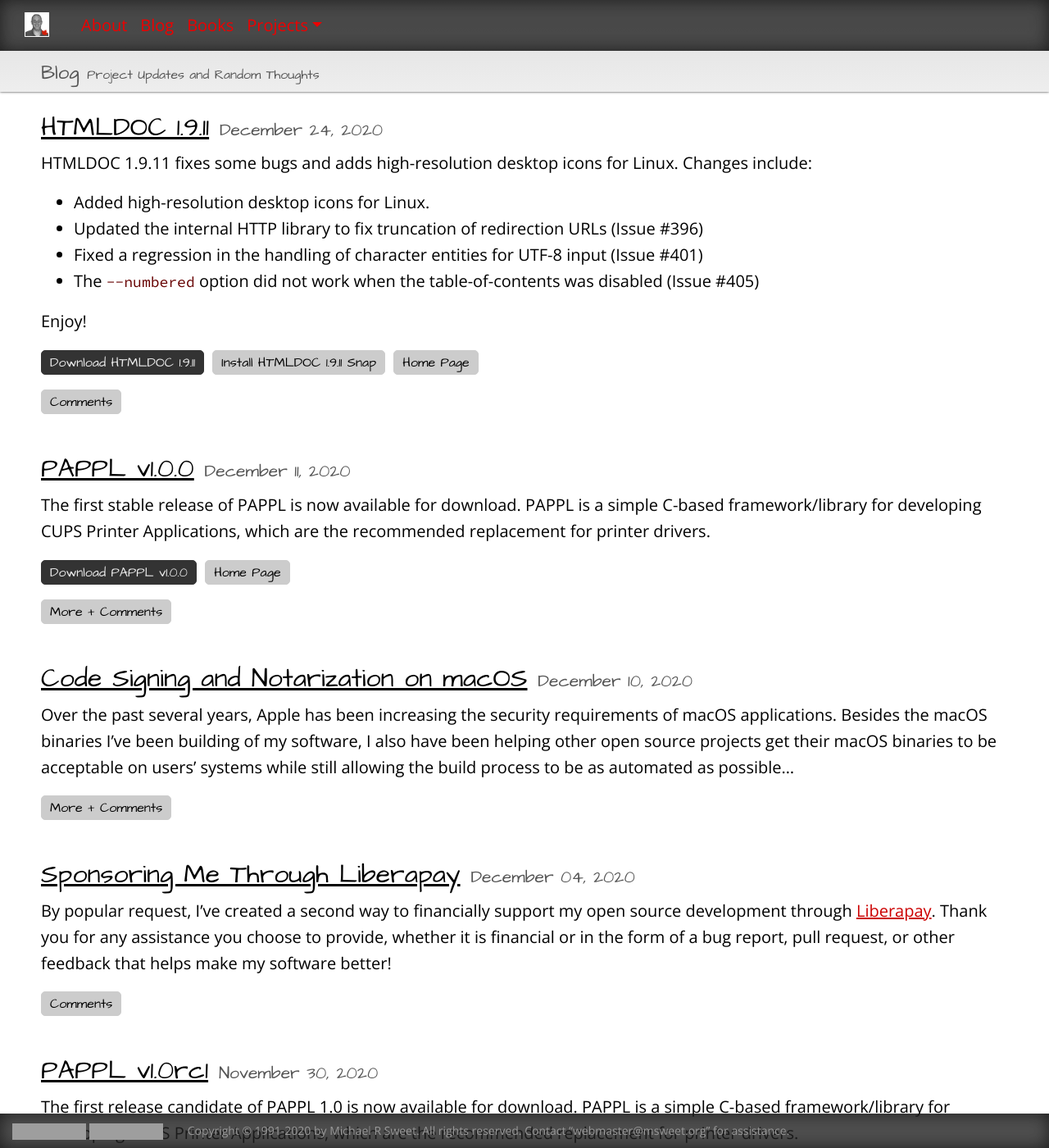
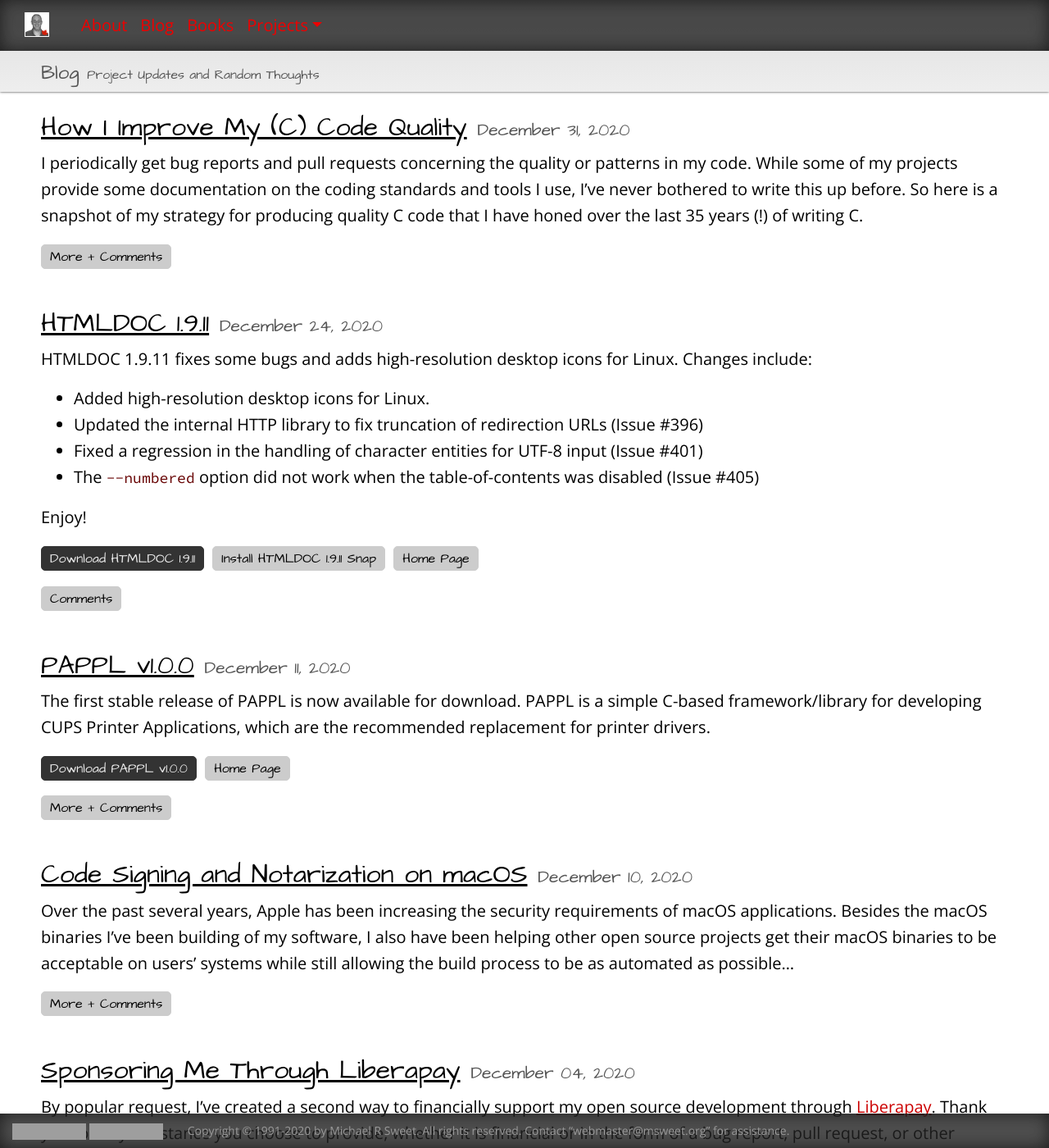
Before and after one commit to michaelrsweet/michaelrsweet.github.com, a Jekyll site: the page built from blog.html, in a window 1280 px wide and 1400 px high. Shown: the whole window at 82% size. Built offline with Jekyll 4.4.1, drawn with Linux system fonts in a browser that asks for light colours; some of the changed lines change nothing that is shown; grey boxes are pictures that could not be loaded.

Commit message:
Last 2020 article.
Table CSS updates.

````diff
--- /dev/null
+++ b/_posts/2020-12-31-how-i-improve-my-c-code-quality.md
@@ -0,0 +1,351 @@
+---
+title: How I Improve My (C) Code Quality
+category: website
+layout: post
+permalink: /blog/:year-:month-:day-:title.html
+excerpt_separator: <!--more-->
+comments: true
+commentform: true
+---
+
+I periodically get bug reports and pull requests concerning the quality or
+patterns in my code.  While some of my projects provide some documentation on
+the coding standards and tools I use, I've never bothered to write this up
+before.  So here is a snapshot of my strategy for producing quality C code that
+I have honed over the last 35 years (!) of writing C.
+
+<!--more-->
+
+Documentation and Style
+=======================
+
+I know plenty of programmers who think that documentation is not their job, that
+"comments are for wusses", that hard-to-read code is job security, or that "I
+don't have enough time to write documentation". I personally think those
+attitudes are the number one problem with most coding today.
+
+Consider the following two code examples - the first provides no clue about the
+purpose of the function, arguments, or variables and would be difficult to
+maintain while the second makes everything obvious from the naming. The names of
+functions, structures, etc. should be obvious so that other code that calls them
+is easier to follow as well. Imagine looking at another function in your program
+that calls `a(1,10);` and wondering what the heck *that* does!
+
+There are also differences in formatting between the two examples that help with
+the readability and maintenance of the code. I'm not going to advocate for a
+particular coding style, and the second example isn't even the one *I* use. The important thing is to choose a style that works for you and be consistent!
+Remember, even if *you* are the only person that will be maintaining the code,
+you will still need to remember what the heck you were doing in one, two, or
+ten years!
+
+*"Bad" Code Example:*
+
+```c
+void a(int b, int c){
+int q; char qq[100];
+for (q=b;q<=c;q++){snprintf(qq,sizeof(qq),"%d",q);puts(qq);}
+}
+```
+
+*"Good" Code Example:*
+
+```c
+// Print a list of numbers from "first" to "last"
+void
+print_numbers(
+    int first,       // First number
+    int last)        // Last number
+{
+    int number;      // Current number
+    char text[100];  // Number as a string
+
+    // Loop through the number
+    for (number = first; number <= last; number ++)
+    {
+        // Format and print the number on a line
+        snprintf(text, sizeof(text), "%d", number);
+        puts(text);
+    }
+}
+```
+
+
+Code Quality Tools
+==================
+
+There are a lot of tools available that help you write better code.  The
+following is far from a definitive list but represents what I have incorporated
+into my own projects.
+
+
+Compiler Features
+-----------------
+
+Most compilers provide helpful warnings about problems in your code.
+[Clang][CLANG] and [GCC][GCC] both support `-Wall` to enable a lot of common
+warnings, `-Wextra` to enable less common warnings, `-Wxxx` to enable warning
+"xxx", and `-Wno-xxx` to disable a warning that isn't useful in your code. I usually stick to `-Wall -Wunused` (all common plus unused function arguments)
+and sometimes add `-Wno-format-truncation` (GCC only) which warns about the
+`snprintf` output buffer not being large enough for a corresponding "%s" in the
+format string.  The `-Werror` option can be used to turn warnings into errors,
+but I only add it in "maintainer" mode so that random new warnings or system
+header variations don't derail people using my code.
+
+For normal development I use the `-Os` option to include optimizations that do
+not affect debugging or size and `-g` to include debugging symbols.  You can use
+`-O0` to disable optimizations, but in my experience that can hide issues that
+only show up when the code optimizer is enabled or create issues that the
+optimizer fixes for you.
+
+For release builds, I find `-Os` is still usually the best. Some code benefits
+from the additional optimizations provided by `-O2` (mainly expansion of inline
+functions) or `-O3` which does more execution modeling, loop unrolling, and code
+cloning to reduce branching delays.
+
+> If you are using [MS Visual C][MSVC], it uses `/Wall` to enable all its
+> warnings and `/wd xxx` to disable specific ones. `/WX` turns warnings into
+> errors. `/Os` is the equivalent of GCC's `-Os` while `/Ot` roughly corresponds
+> to `-O2`. Debugging is enabled with `/Zi`.  Most often I'm just letting the
+> Visual Studio defaults for the Debug and Release targets get used since these
+> options have changed over the years...
+
+[CLANG]: https://clang.llvm.org/docs
+[GCC]: https://gcc.gnu.org/onlinedocs/gcc-10.2.0/gcc
+[MSVC]: https://docs.microsoft.com/en-us/cpp/build/reference/compiler-options-listed-by-category?view=msvc-160
+
+
+Dynamic Code Analysis
+---------------------
+
+Dynamic code analysis tools work on your running programs and typically involve
+a steep processing and/or memory penalty.  I've been using dynamic code analysis
+tools for much of my career.  First was a product called Rational Purify that
+helped you find memory access issues, but alas Rational was eventually bought up
+by IBM and Purify appears to have been discontinued.
+
+[Valgrind][VALGRIND] replaced Purify for me. Valgrind basically simulates the
+host processor to run your code, tracks all memory usage, and validates all
+arguments passed to system calls and library functions. Valgrind just runs your
+compiled program (nothing needs to change for your compiler or linker options),
+and uses debug symbols to provide backtraces when an error occurs.
+
+I used Valgrind extensively when developing and testing CUPS and HTMLDOC, and
+still run it from time to time on my other software when a hard-to-time problem
+gets reported.  That said, you can expect a 10x performance hit (or more) and
+increased memory usage, and I've brought my development machine to its knees
+more than once when doing a big test!
+
+> While I worked at Apple, I did some contributions to Valgrind to keep the
+> macOS support up-to-date. Unfortunately, starting with macOS 10.13 Apple
+> added system integrity features (mandatory code signing, library validation,
+> and secure runtime checks) that make it impossible to run Valgrind on current
+> macOS releases. Since most of my code is cross-platform, I still use it from
+> time to time on Linux, but it is no longer part of my macOS test suites.
+
+A more recent, lighter-weight tool called [Address Sanitizer][ASAN] is supported
+by recent versions of both GCC and Clang on macOS and Linux. The address
+sanitizer checks for memory errors and leaks. Unlike Valgrind, you can't use
+Address Sanitizer with an existing executable.  Instead, you add the
+`-fsanitize=address` option to your compiler and linker options to build
+Address Sanitizer into your program, and every run of the program is a run of
+the Address Sanitizer.
+
+The `ASAN_OPTIONS` environment variable can be used to specify testing options.
+I always set it to `leak_check_at_exit=false` to suppress the inevitable "you
+didn't free everything before exiting" error, since unconditionally freeing
+everything you've allocated doesn't usually make sense.
+
+[ASAN]: https://clang.llvm.org/docs/AddressSanitizer.html
+[VALGRIND]: https://www.valgrind.org
+
+
+Static Code Analysis
+--------------------
+
+Static code analysis tools work on your source code and have no impact on your
+code's execution speed or memory usage. Each tool has its strengths and
+weaknesses, and a common complaint is that they are not always smart enough to
+see logical connections. For example, the following (convoluted) example will
+trip up most source code analyzers with an error about "copy" not being
+initialized in the calls to `puts` and `free`:
+
+```c
+// Print a string in a convoluted way
+void
+print_string(char *s) { // String
+    bool ok = false;    // Did we have a string to copy?
+    char *copy;         // Copy of string
+
+    if (s != NULL) {
+        // Have a string, make a copy
+        copy = strdup(s);
+        ok   = copy != NULL;
+    }
+
+    if (ok) {
+        puts(copy);
+        free(copy);
+    }
+}
+```
+
+That said, there are a few tools that I use extensively in my projects, and
+most of them are open source or free to use for open source projects:
+
+- The [Clang Static Analyzer][CLANG-ANALYZER] is probably the fastest of the
+  current static analysis tools and is part of the Clang compiler and Apple's
+  Xcode IDE (`CMD+SHIFT+B`). I also enable the "shallow" analysis mode for
+  regular macOS builds to catch coding errors that the normal warnings miss.
+
+- [Cppcheck][CPPCHECK] is an open source analyzer that offers "add-ons" that
+  scan for a variety of things including common CERT vulnerabilities and
+  [MISRA C][MISRA-C] conformance. I find the MISRA C code "standard" to be a
+  joke (among other things it says you can't do pointer arithmetic or have a
+  loop with multiple variables) but the CERT checks are top-notch.
+
+- [LGTM][LGTM] is an open source code scanning service that is integrated with
+  many of the source code hosting companies. Some of its checks yield a lot of
+  false positives, but all of my C projects are setup to use it and you can
+  exclude certain checks as needed. One weakness is that LGTM does not support
+  forks of projects, and while I generally agree with their rationale that most
+  forks are mirrors of the parent repository, there should be a way to specify
+  that your fork is different (e.g. OpenPrinting's CUPS repository...)
+
+[CodeQL][CODEQL] is another open source scanning service (from the same people
+that do LGTM) that brings in additional third-party scanning tools like
+Cppcheck. I've tried using it since it offers Github integration, however the
+documentation is poor and there does not seem to be a way to suppress things
+like Cppcheck's MISRA conformance add-on, quickly yielding thousands of issues
+in the Github dashboard with no way to resolve them. I'm hoping this will change
+in 2021, but we'll see...
+
+[Coverity][COVERITY] is a closed-source scanning tool that offers free code
+scanning for open source projects. I've used it for CUPS in the past, and they
+provide a convenient web dashboard for reviewing reports and excluding false
+positives in each of your projects.
+
+I've recently started looking at a more advanced tool called [Frama-C][FRAMA-C].
+It looks like it will be able to do even more in depth scanning and logical
+analysis, once I figure out how to use it. :)
+
+[CLANG-ANALYZER]: https://clang-analyzer.llvm.org
+[CODEQL]: https://semmle.com/codeql
+[COVERITY]: https://scan.coverity.com
+[CPPCHECK]: http://cppcheck.sourceforge.net
+[FRAMA-C]: https://frama-c.com
+[LGTM]: https://lgtm.com
+[MISRA-C]: https://en.wikipedia.org/wiki/MISRA_C
+
+
+Continuous Integration, Unit Tests, and Test Suites
+---------------------------------------------------
+
+Many of the static analysis tools in the previous section are actually part of
+a continuous integration service integrated with Github.  Continuous integration
+refers to automated builds of every commit and pull request to your code
+repository. The most basic solutions provide you with the answer to "will it
+build" for the platform(s) they support. Most also allow you to run unit tests
+and test suites after the build, providing a powerful way to sanity-check your
+software on a regular basis.  I regularly use [Travis CI][TRAVIS-CI] for Linux
+and macOS testing and [AppVeyor][APPVEYOR] for Windows testing (it also now
+supports Linux and macOS, but I'm not using that functionality).
+
+To go beyond "will it compile" you need to write unit tests and/or test suites
+to verify your code. There are a lot of unit test frameworks to choose from, but
+you can also roll your own (which is what I generally do) if those frameworks
+don't align with your needs. Some frameworks can help you track your code
+coverage, while others just automate the reporting of test results. The key is
+to ensure that you are testing as many of the features or APIs in your software
+as you can, and to report failures as clearly as possible so you can more easily
+fix problems that crop up.
+
+To integrate your unit tests into a continuous integration service, add a target
+to your project that builds and runs them. The "standard" for makefile-based
+projects is to support a "test" target, which Travis CI (at least) will use to
+run the tests in a Docker container after a successful build.
+
+[APPVEYOR]: https://www.appveyor.com
+[TRAVIS-CI]: https://www.travis-ci.com
+
+
+Setting Priorities
+==================
+
+When developing open source software, I have met contributors with wildly
+different priorities than my own. Mostly these differences concern new features
+or changes in behavior, but sometimes I meet people concerned with coding
+practices, optimization, and/or standards conformance.
+
+
+Avoid Over Optimization
+-----------------------
+
+I'm a strong believer in focusing my optimization efforts on the 10% of code
+that yields 90% of the performance improvement. If one function is responsible
+for a significant amount of execution time or memory use, and if there is an
+obvious way to noticeably improve performance or memory use, then absolutely do
+that optimization. Eeking another 1% improvement is usually not necessary or
+useful, and often yields harder-to-maintain code.
+
+
+Avoid "New" Language Features
+-----------------------------
+
+Most open source software is not built using the latest compilers or libraries.
+In particular, Linux-based systems often provide a wide range of options, with
+server-focused distributions shipping with (in some cases) decades-old tools.
+
+My CUPS software *still* follows the C89 standard in order to compile on old
+commercial UNIX platforms, and I avoid C11 APIs like `fopen_s` and `thrd_create`
+since they are not widely supported even today. But C99 seems to be well
+supported and that is what my new software follows.
+
+> I'm not going to make any C++ recommendations.  I stopped doing new C++
+> development years ago because STL and name mangling changes have made it
+> incredibly difficult to ship binaries of C++ software.
+
+
+Avoid Freeing Allocated Memory on Exit
+--------------------------------------
+
+Some tools and standards advocate freeing all memory you allocate before you
+exit your program. In the days before virtual memory, preemptive multitasking,
+and modern operating systems, this advice was sound - if you didn't free
+everything then eventually your system would run out of free memory and you'd
+either crash or be forced to reboot. Even today, if you are using a barebones
+embedded OS then you absolutely need to tightly manage your memory.
+
+But for any development for a modern OS, freeing/deleting objects for the sake
+of returning memory to the operating system is 100% totally unnecessary. As
+soon as your process is "reaped", all the memory that was allocated to the
+process goes right back to the OS and is available for use again. All that
+freeing memory will do is consume processor time and delay the exit of your
+process.
+
+
+Ignoring Return Values
+----------------------
+
+Some tools and standards complain when you ignore the return values of
+functions. In my experience, these warnings are appropriate less than half the
+time. For example, the `unlink` system call returns the usual `0` on success
+and `-1` on failure, with the possible `errno` values indicating why the file
+could not be removed. If I am writing a program whose sole purpose is to
+delete files and it is important for me to know and/or report any failures, then
+my code will absolutely check the return value. But if I am just removing a
+temporary file my program created and that fails (perhaps because the file has
+already been deleted), it is less important that I check the return value -
+especially when there is nothing I can do to correct the problem.
+
+When the return value is important and there is something I can do about it, I
+check the return value. If it is not important or I can't do anything about it,
+I ignore it.
+
+
+Using "goto"
+------------
+
+Some language purists insist that `goto` should be removed from the C language.
+While I generally avoid using `goto`, there is one scenario where its use is
+justified: function exit points. By consolidating the clean up code in
+one place you make the code smaller, more readable, and more maintainable.
--- a/css/michaelrsweet.css
+++ b/css/michaelrsweet.css
@@ -368,7 +368,7 @@
   text-align: left;
 }
 
-table.standard {
+table, table.standard {
   border: solid thin #999999;
   border-collapse: collapse;
   border-spacing: 0;
@@ -376,7 +376,7 @@
   margin-right: auto;
 }
 
-table.standard caption {
+table caption, table.standard caption {
   caption-side: top;
   font-size: 120%;
   font-style: italic;
@@ -385,15 +385,15 @@
   margin-right: auto;
 }
 
-table.standard td {
-  border: solid thin #cccccc;
-  padding-top: 5pt;
+table td, table.standard td {
+  border: solid thin rgb(127,127,127,0.5);
+  padding: 1px 5px;
 }
 
-table.standard th {
-  background: #cccccc;
+table th, table.standard th {
+  background: #ccc;
   border: none;
-  border-bottom: solid thin #999999;
+  border-bottom: solid thin rgb(127,127,127,0.5);
   padding: 1px 5px;
 }
 
@@ -605,6 +605,9 @@
     border: dotted thin #666;
     color: #eee;
   }
+  table th, table.standard th {
+    background: #333;
+  }
   .dropdown-menu {
     background: rgba(34,34,34,0.95);
   }
````
